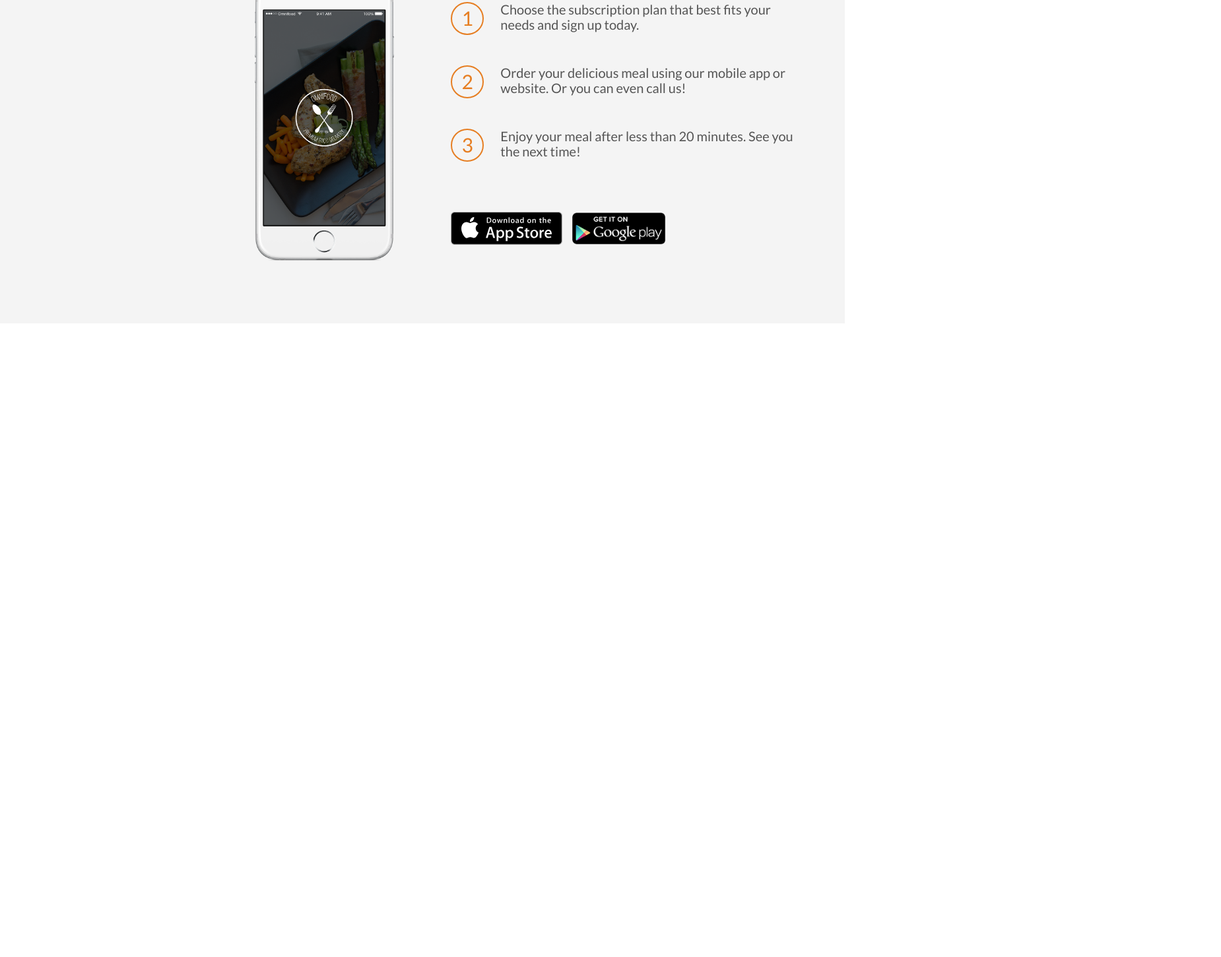
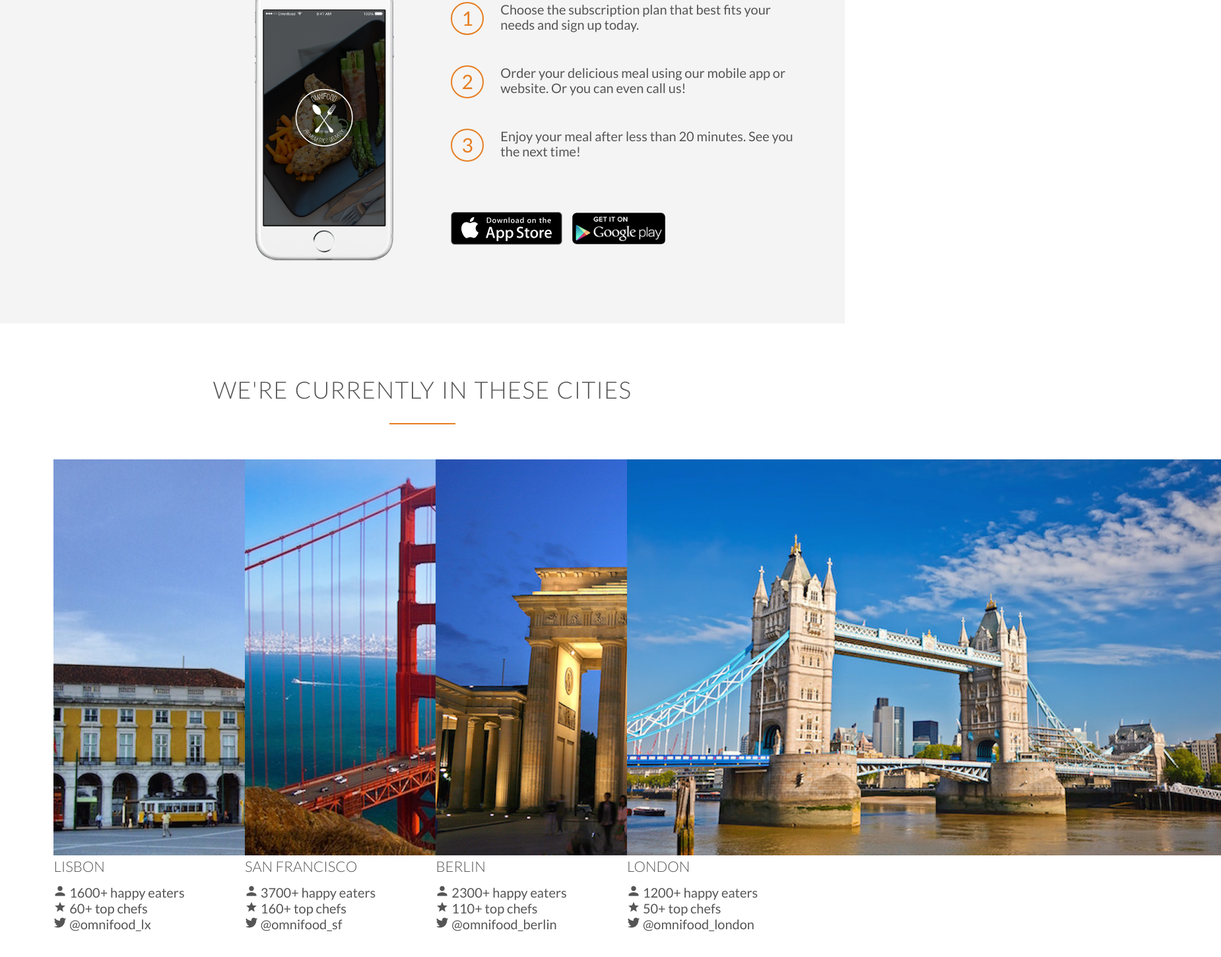
Before and after one commit to mazovladimir/omnifood, a plain HTML site: page index.html in a window 1280 px wide. Shown: the part 2238-3688 px from the top of the page at 66% size, 1850 px wide, since content can reach past the window. Before the commit the page ends 2728 px from the top, so only its background shows below. Drawn offline with nearby package versions, Linux system fonts and the light colour scheme.

Commit message:
Add cities Part 1

```diff
--- a/index.html
+++ b/index.html
@@ -139,5 +139,77 @@
         </div>
 
     </section>
+
+    <section class="section-cities">
+        <div class="row">
+            <h2>We're currently in these cities</h2>
+        </div>
+        <div class="row">
+            <div class="col span-1-of-4 box">
+                <img src="resources/css/img/lisbon-3.jpg" alt="Lisbon">
+                <h3>Lisbon</h3>
+                <div class="city-feature">
+                    <ion-icon name="person"></ion-icon>
+                    1600+ happy eaters
+                </div>
+                <div class="city-feature">
+                    <ion-icon name="star"></ion-icon>
+                    60+ top chefs
+                </div>
+                <div class="city-feature">
+                    <ion-icon name="logo-twitter"></ion-icon>
+                    @omnifood_lx
+                </div>
+            </div>
+            <div class="col span-1-of-4 box">
+                <img src="resources/css/img/san-francisco.jpg" alt="SanFrancisco">
+                <h3>San Francisco</h3>
+                <div class="city-feature">
+                    <ion-icon name="person"></ion-icon>
+                    3700+ happy eaters
+                </div>
+                <div class="city-feature">
+                    <ion-icon name="star"></ion-icon>
+                    160+ top chefs
+                </div>
+                <div class="city-feature">
+                    <ion-icon name="logo-twitter"></ion-icon>
+                    @omnifood_sf
+                </div>
+            </div>
+            <div class="col span-1-of-4 box">
+                <img src="resources/css/img/berlin.jpg" alt="Berlin">
+                <h3>Berlin</h3>
+                <div class="city-feature">
+                    <ion-icon name="person"></ion-icon>
+                    2300+ happy eaters
+                </div>
+                <div class="city-feature">
+                    <ion-icon name="star"></ion-icon>
+                    110+ top chefs
+                </div>
+                <div class="city-feature">
+                    <ion-icon name="logo-twitter"></ion-icon>
+                    @omnifood_berlin
+                </div>
+            </div>
+            <div class="col span-1-of-4 box">
+                <img src="resources/css/img/london.jpg" alt="London">
+                <h3>London</h3>
+                <div class="city-feature">
+                    <ion-icon name="person"></ion-icon>
+                    1200+ happy eaters
+                </div>
+                <div class="city-feature">
+                    <ion-icon name="star"></ion-icon>
+                    50+ top chefs
+                </div>
+                <div class="city-feature">
+                    <ion-icon name="logo-twitter"></ion-icon>
+                    @omnifood_london
+                </div>
+            </div>
+        </div>
+    </section>
   </body>
 </html>
```
